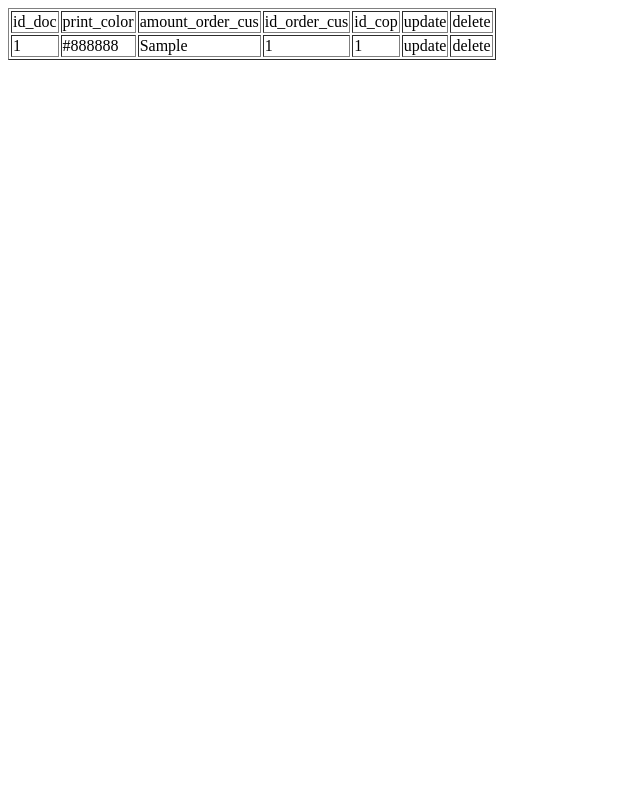
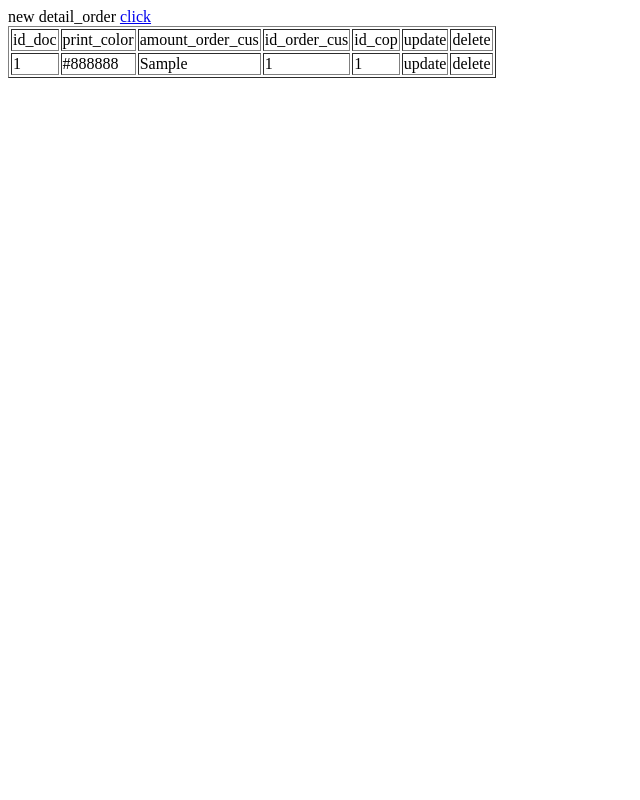
Before and after one commit to bussakornPal/db21_020, a PHP site: template views/detail_order/index_detail_order.php in a window 1280 px wide. Shown: the whole page, without its empty margins (0-640 px from the left). Run offline with PHP 8.4, Linux system fonts and the light colour scheme; the template is opened without the code that fills it: most values are stand-ins (such as "Sample title", 1, 10 or a date in 2020).

Commit message:
update index deOr

```diff
--- a/views/detail_order/index_detail_order.php
+++ b/views/detail_order/index_detail_order.php
@@ -1,4 +1,5 @@
 <table border = 1>
+new detail_order <a href=?controller=student&action=newdetail_order> click</a><br>
 <tr> <td>id_doc</td> <td>print_color</td> <td>amount_order_cus</td> <td>id_order_cus</td> <td>id_cop</td> <td>update</td> <td>delete</td> </tr>
 <?php foreach($detail_order_List as $detail_order)
 {
```
